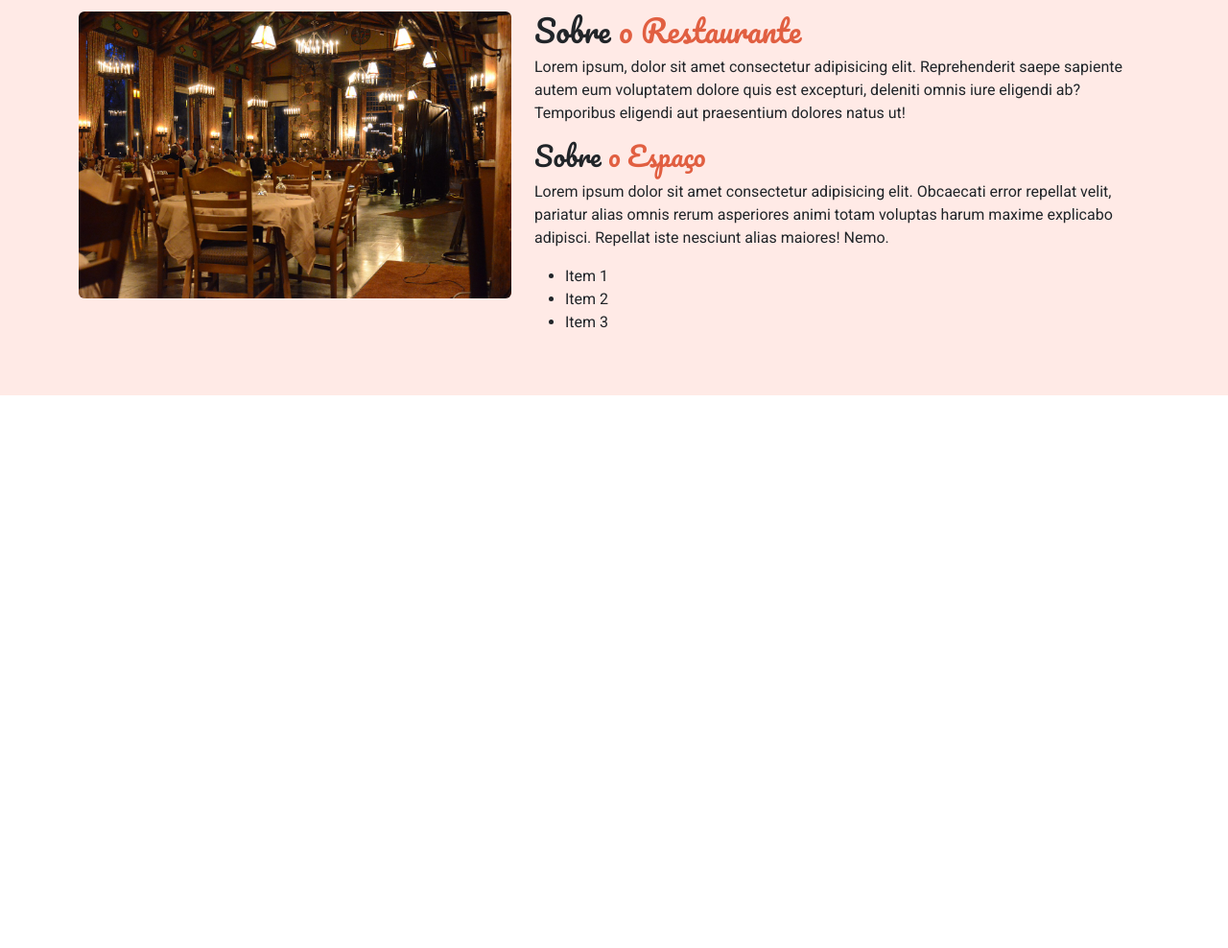
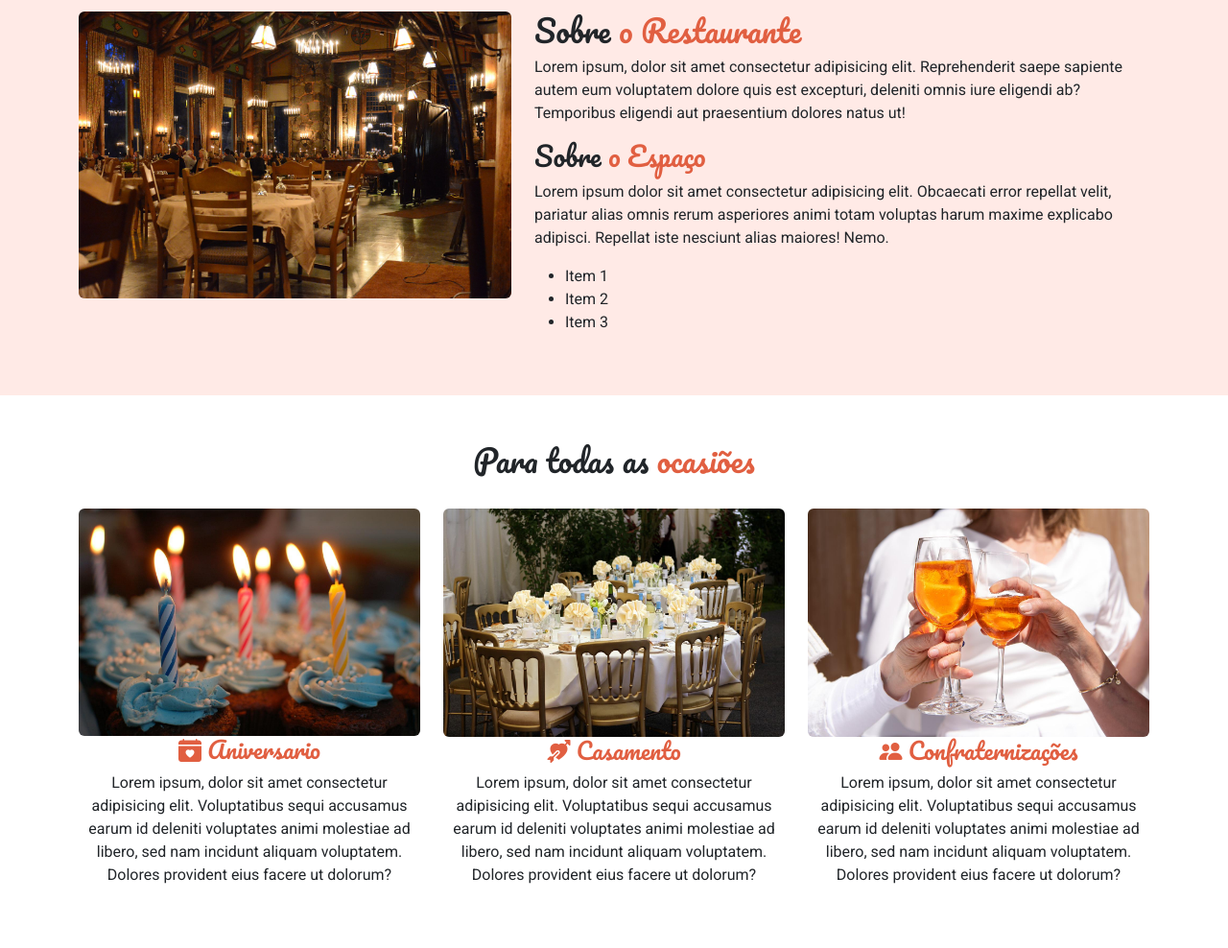
Before and after one commit to guimmotta/p3, a plain HTML site: page index.html in a window 1280 px wide. Shown: the part 884-1872 px from the top of the page at 96% size. Before the commit the page ends 1296 px from the top, so only its background shows below. Drawn offline with nearby package versions, Linux system fonts and the light colour scheme.

Commit message:
added event section

```diff
--- a/index.html
+++ b/index.html
@@ -27,7 +27,7 @@
                         </a>
                     </li>
                     <li class="nav-item fw-bold">
-                        <a href="#" class="nav-link">
+                        <a href="#eventos" class="nav-link">
                             <i class="bi bi-calendar-check me-1"></i>
                             Eventos
                         </a>
@@ -81,11 +81,11 @@
                             <img src="./images/restaurante.jpg" class="d-block w-100 rounded" alt="Foto do Restaurante">
                         </div>
                         <div class="col-md-7">
-                            <h2 class="section-title">Sobre <span>o Restaurante</span></h2>
+                            <h2 class="section-title">Sobre <span class="text-colored">o Restaurante</span></h2>
                             <p>
                                 Lorem ipsum, dolor sit amet consectetur adipisicing elit. Reprehenderit saepe sapiente autem eum voluptatem dolore quis est excepturi, deleniti omnis iure eligendi ab? Temporibus eligendi aut praesentium dolores natus ut!
                             </p>
-                            <h3 class="section-title">Sobre <span>o Espaço</span></h3>
+                            <h3 class="section-title">Sobre <span class="text-colored">o Espaço</span></h3>
                             <p>
                                 Lorem ipsum dolor sit amet consectetur adipisicing elit. Obcaecati error repellat velit, pariatur alias omnis rerum asperiores animi totam voluptas harum maxime explicabo adipisci. Repellat iste nesciunt alias maiores! Nemo.
                             </p>
@@ -99,6 +99,39 @@
                 </div>
             </div>
         </section>
+        <section id="eventos" class="pt-5 pb-5 text-center">
+            <div class="container">
+                <div class="row">
+                    <h2 class="section-title">Para todas as <span class="text-colored">ocasiões</span></h2>
+                </div>
+                <div class="row">
+                    <div class="col-md-4">
+                        <img src="./images/eventos/aniversario.jpg" alt="Aniversario" class="d-block w-100 rounded md-2 mt-4">
+                        <h3 class="section-title text-colored fs-4">
+                            <i class="bi bi-calendar-heart-fill"></i>
+                            Aniversario
+                        </h3>
+                        <p>Lorem ipsum, dolor sit amet consectetur adipisicing elit. Voluptatibus sequi accusamus earum id deleniti voluptates animi molestiae ad libero, sed nam incidunt aliquam voluptatem. Dolores provident eius facere ut dolorum?</p>
+                    </div>
+                    <div class="col-md-4">
+                        <img src="./images/eventos/casamento.jpg" alt="casamento" class="d-block w-100 rounded md-2 mt-4">
+                        <h3 class="section-title text-colored fs-4">
+                            <i class="bi bi-arrow-through-heart-fill"></i>
+                            Casamento
+                        </h3>
+                        <p>Lorem ipsum, dolor sit amet consectetur adipisicing elit. Voluptatibus sequi accusamus earum id deleniti voluptates animi molestiae ad libero, sed nam incidunt aliquam voluptatem. Dolores provident eius facere ut dolorum?</p>
+                    </div>
+                    <div class="col-md-4">
+                        <img src="./images/eventos/confraternizacoes.jpg" alt="confraternizacoes" class="d-block w-100 rounded md-2 mt-4">
+                        <h3 class="section-title text-colored fs-4">
+                            <i class="bi bi-people-fill"></i>
+                            Confraternizações
+                        </h3>
+                        <p>Lorem ipsum, dolor sit amet consectetur adipisicing elit. Voluptatibus sequi accusamus earum id deleniti voluptates animi molestiae ad libero, sed nam incidunt aliquam voluptatem. Dolores provident eius facere ut dolorum?</p>
+                    </div>
+                </div>
+            </div>
+            </section>
     </div>
     <script src="./lib/bootstrap.bundle.min.js"></script>
 </body>
--- a/main.css
+++ b/main.css
@@ -25,10 +25,10 @@ body {
     font-family: Pacifico, Cursive;
 }
 
-.section-title span {
-    color: #e15f41;
-}
-
 #sobre-o-restaurante {
     background-color: #ffeae6;
 }
+
+.text-colored {
+    color: #e15f41
+}
```
